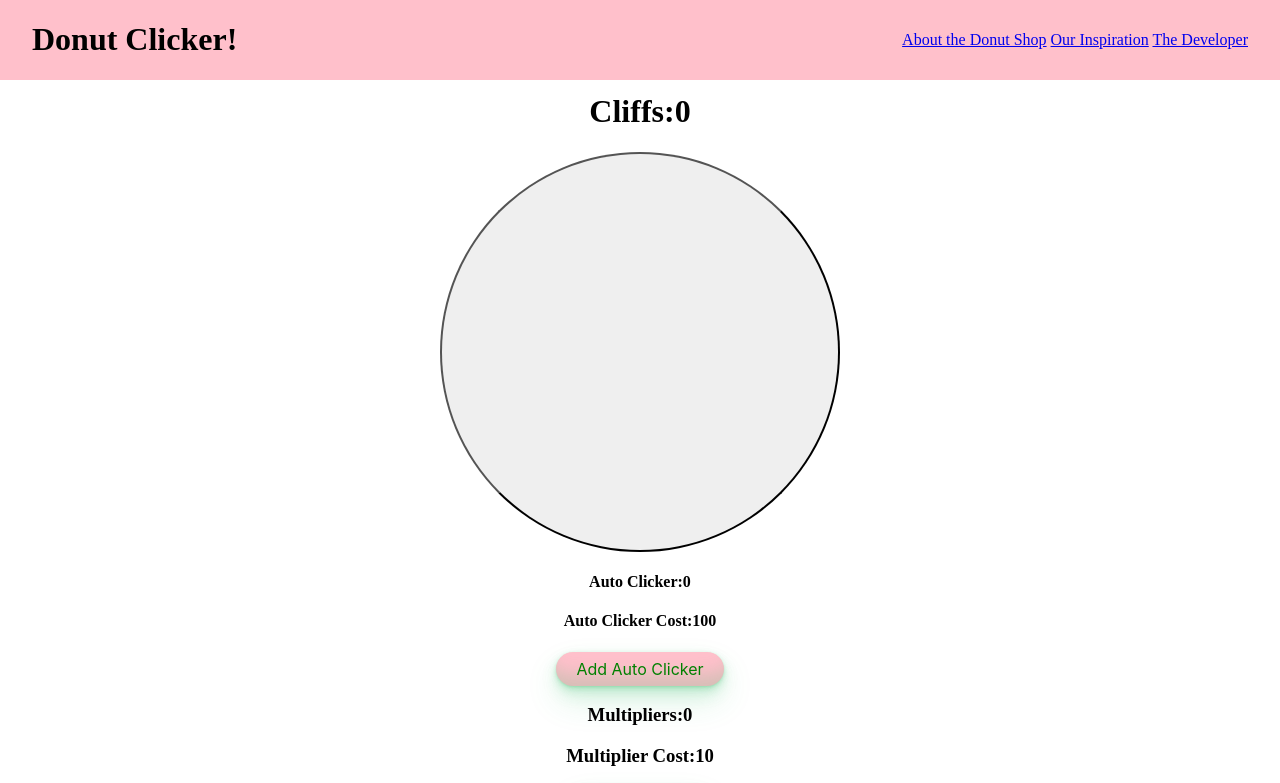
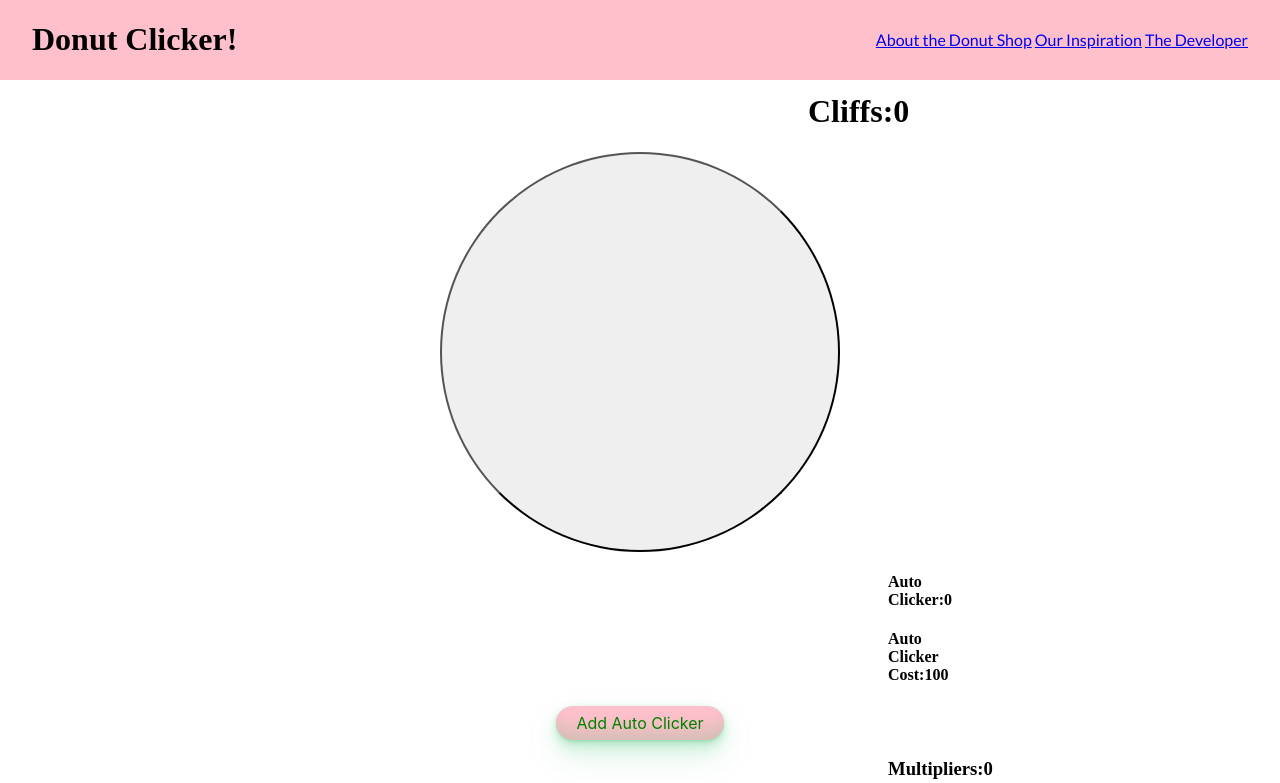
Before and after one commit to grullonvictor06/donut-clicker-grullonvictor06, a website built with Parcel: page index.html in a window 1280 px wide. Shown: the top 783 px of the page. Built offline with nearby package versions, Linux system fonts and the light colour scheme; files whose address does not match are found by name.

Commit message:
can now see labels

```diff
--- a/style.css
+++ b/style.css
@@ -30,7 +30,6 @@ img {
     border-radius: 50%;
     height: 400px;
     width: 400px;
-
 }
 
 .addDonutBtn:hover {
@@ -39,8 +38,35 @@ img {
   transform: scale(1.2);
 }
 
-.container
+.donutCount{
+background-color: pink;
+margin-left: 50rem;
+margin-right: 50rem;
+}
 
+.autoClickerCount{
+  background-color: pink;
+  margin-left: 55rem;
+  margin-right: 55rem;
+}
+
+.autoClickerCost{
+  background-color: pink;
+  margin-left: 55rem;
+  margin-right: 55rem;
+}
+
+.multiplierCount{
+  background-color: pink;
+  margin-left: 55rem;
+  margin-right: 55rem;
+}
+
+.multiplierCost{
+  background-color: pink;
+  margin-left: 55rem;
+  margin-right: 55rem;
+}
 
 .dropbtn {
     background-color: #3498DB;
@@ -56,6 +82,7 @@ img {
   }
 
   .dropdown {
+   font-family: "Lato";
    justify-content: space-between;
    margin-right: 2rem;
   }
```
